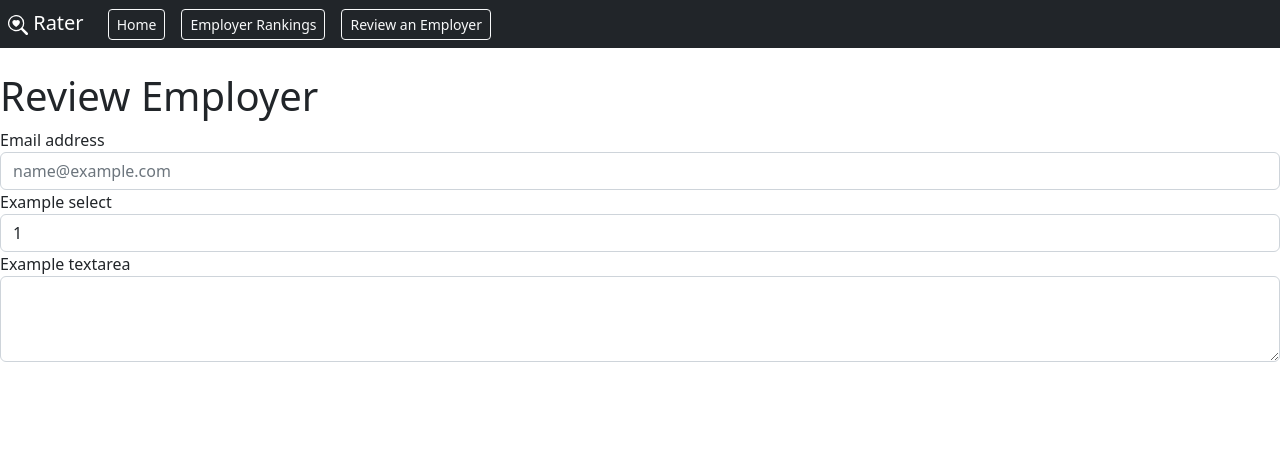
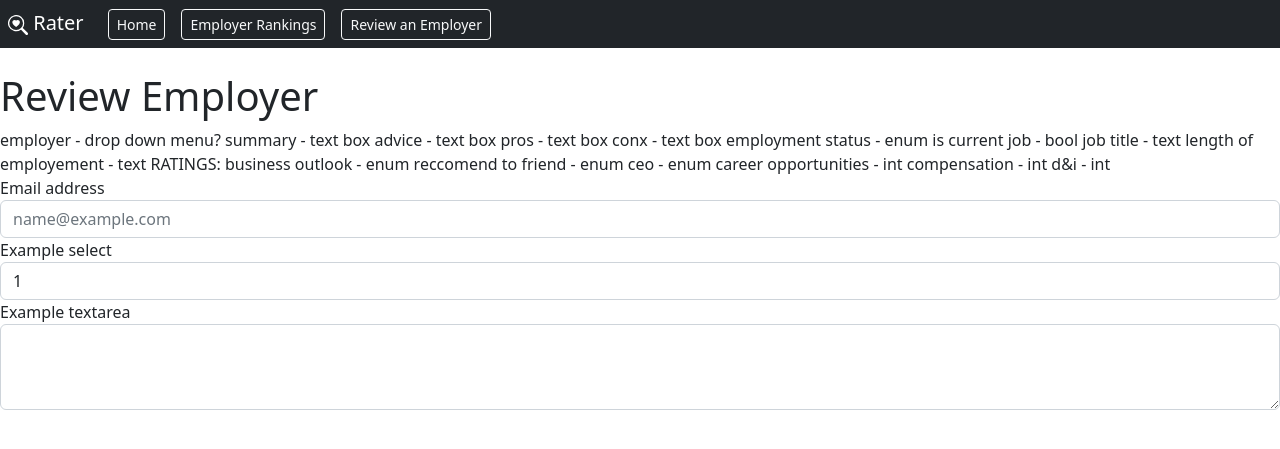
Before and after one commit to Xahid-Khan/INFO263-PHP_Project, a PHP site: page /review_employer.php in a window 1280 px wide. Shown: the top 449 px of the page. Run offline with PHP 8.4, Linux system fonts and the light colour scheme.

Commit message:
adding notes

```diff
--- a/OpenReviewSkeleton/review_employer.php
+++ b/OpenReviewSkeleton/review_employer.php
@@ -10,6 +10,30 @@
     <?php include "fragments/navbar.php" ?><br>
 
 <h1>Review Employer</h1>
+    employer - drop down menu?
+
+    summary - text box
+    advice - text box
+    pros - text box
+    conx - text box
+
+    employment status - enum
+    is current job - bool
+
+    job title - text
+    length of employement - text
+
+    RATINGS:
+
+    business outlook - enum
+    reccomend to friend - enum
+    ceo - enum
+
+    career opportunities - int
+    compensation - int
+    d&i - int
+
+
 
     <form>
         <div class="form-group">
```
